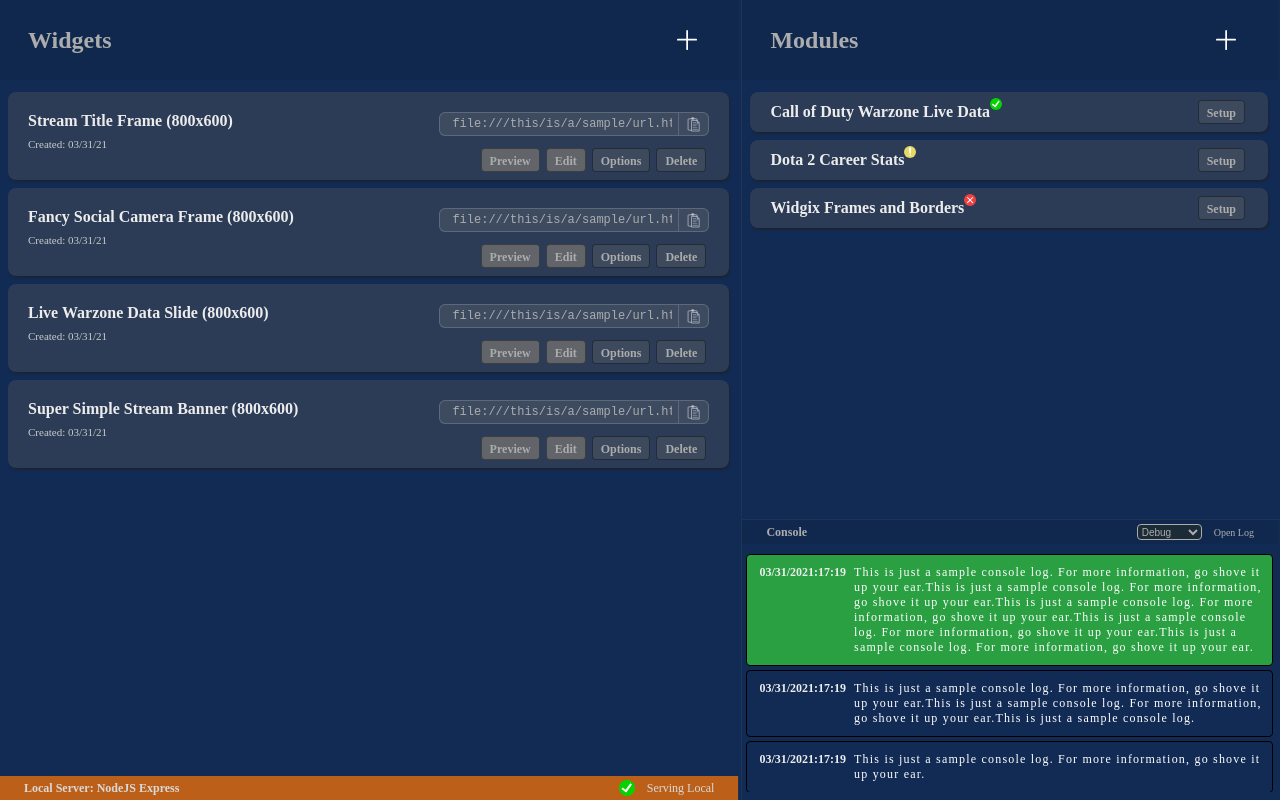
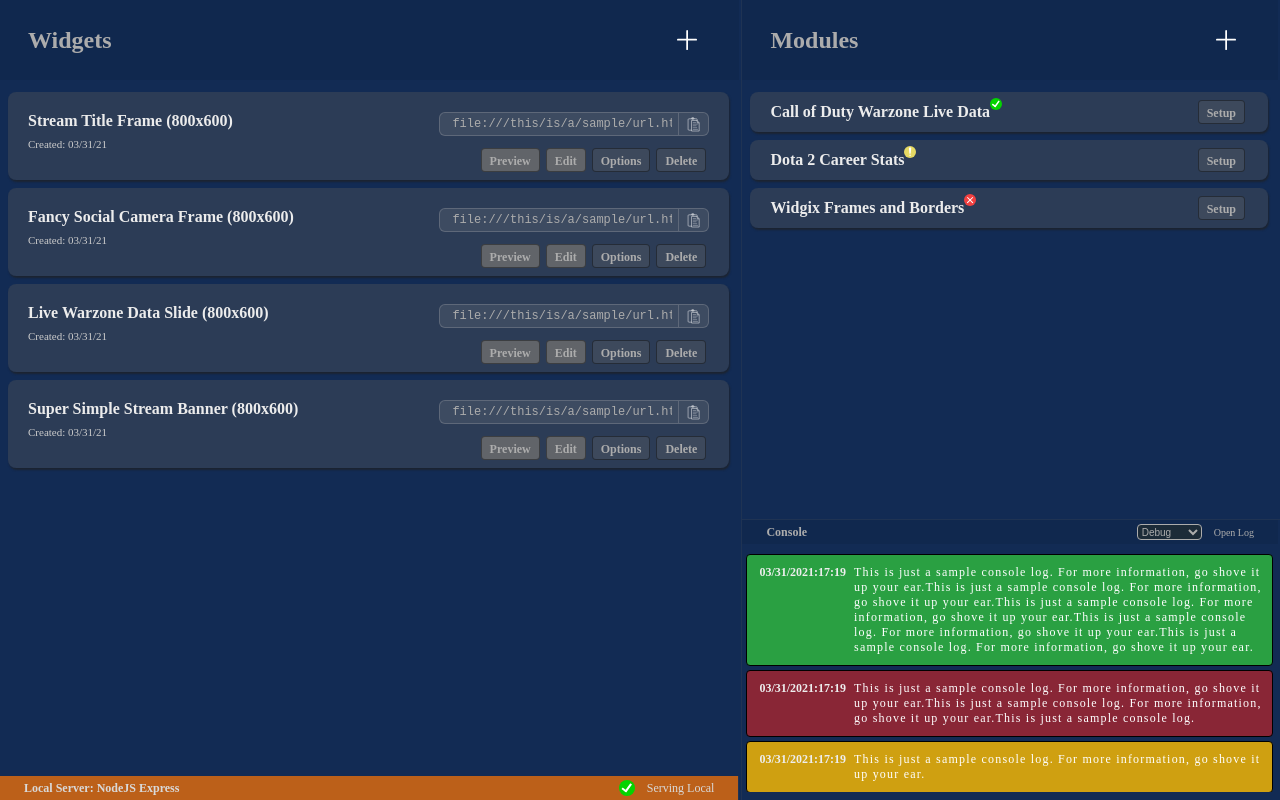
Before and after one commit to jonc-ives/Widgix, an Electron app: page electron/index.html in a window 1280 px wide. Drawn offline with Linux system fonts and the light colour scheme; files whose address does not match are found by name.

Commit message:
added critical and important console log backgrounds

```diff
--- a/electron/styles/conpanes.css
+++ b/electron/styles/conpanes.css
@@ -27,9 +27,9 @@
 }
 
 .critical-console {
-
+	background: #d9232399;
 }
 
 .important-console {
-
+	background: #ffbf00cc;
 }
```
